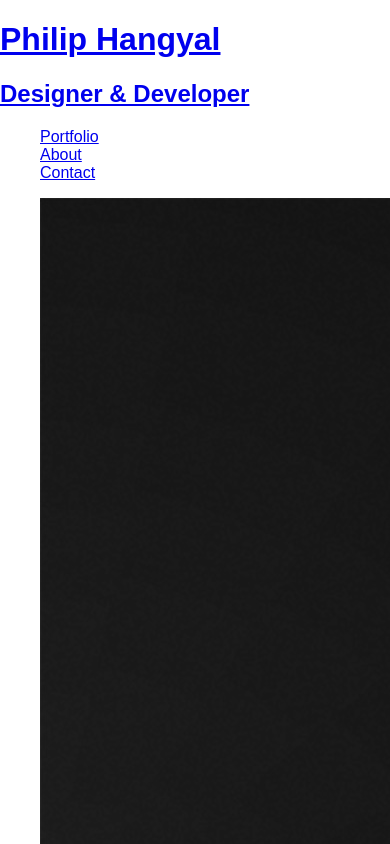
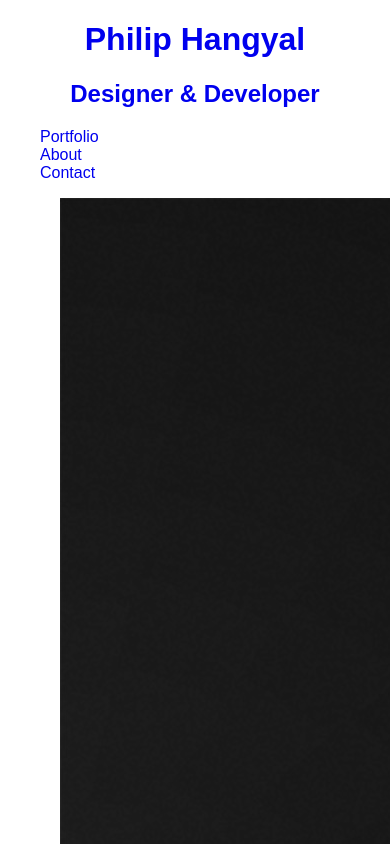
Before and after one commit to X3loaded/x3loaded.github.io, a plain HTML site: page index.html in a window 390 px wide. Shown: the top 844 px of the page. Drawn offline with Linux system fonts and the light colour scheme.

Commit message:
Basic style sheet changes
Mobile First in mind.

```diff
--- /dev/null
+++ b/css/main.css
@@ -0,0 +1,18 @@
+/* Philip Hangyal Portfolio */
+/* main.css */
+/* January 2015 */
+
+a {
+	text-decoration: none;
+}
+
+#wrapper {
+	max-width: 940px;
+	margin: 0 auto;
+	padding: 0 5%;
+}
+
+#logo {
+	text-align: center;
+	margin: 0;
+}
--- a/index.html
+++ b/index.html
@@ -4,10 +4,11 @@
 		<meta charset="utf-8">
 		<title>Philip Hangyal | Designer & Developer</title>
 		<link rel="stylesheet" href="css/normalize.css">
+		<link rel="stylesheet" href="css/main.css">
 	</head>
 	<body>
 		<header>
-			<a href="index.html">
+			<a href="index.html" id="logo">
 			<h1>Philip Hangyal</h1>
 			<h2>Designer & Developer</h2>
 			</a>
@@ -19,6 +20,7 @@
 				</ul>
 			</nav>
 		</header>
+		<div id="wrapper">
 			<section>
 				<ul>
 					<li>
@@ -35,13 +37,13 @@
 					</li>
 					<li>
 						<a href="img/numbers-06.jpg">
-						<img src="img/numbers-03.jpg" alt="">
+							<img src="img/numbers-06.jpg" alt="">
 							<p>Trying to create and 80's style of glows.</p>
 						</a>
 					</li>
 					<li>
 						<a href="img/numbers-09.jpg">
-						<img src="img/numbers-03.jpg" alt="">
+							<img src="img/numbers-09.jpg" alt="">
 							<p>Drips created using Photoshop brushes.</p>
 						</a>
 					</li>
@@ -62,5 +64,6 @@
 				</a>
 				<p>Copyright &copy; 2015 Philip Hangyal.</p>
 			</footer>
+		</div>
 	</body>
 </html>
```
Lines whose indentation alone changed are shown as unchanged.
